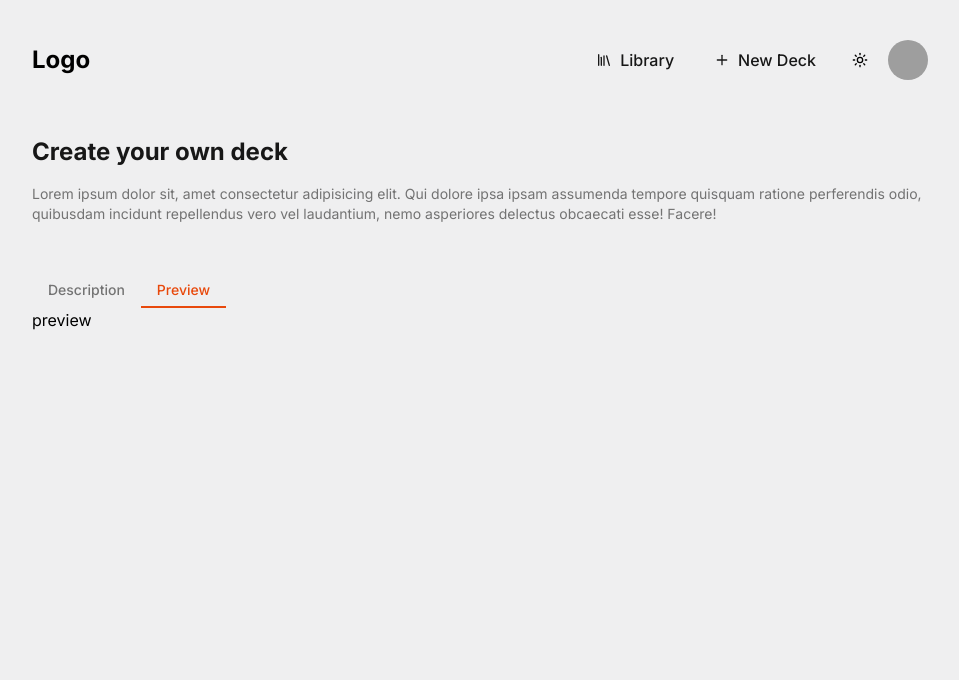
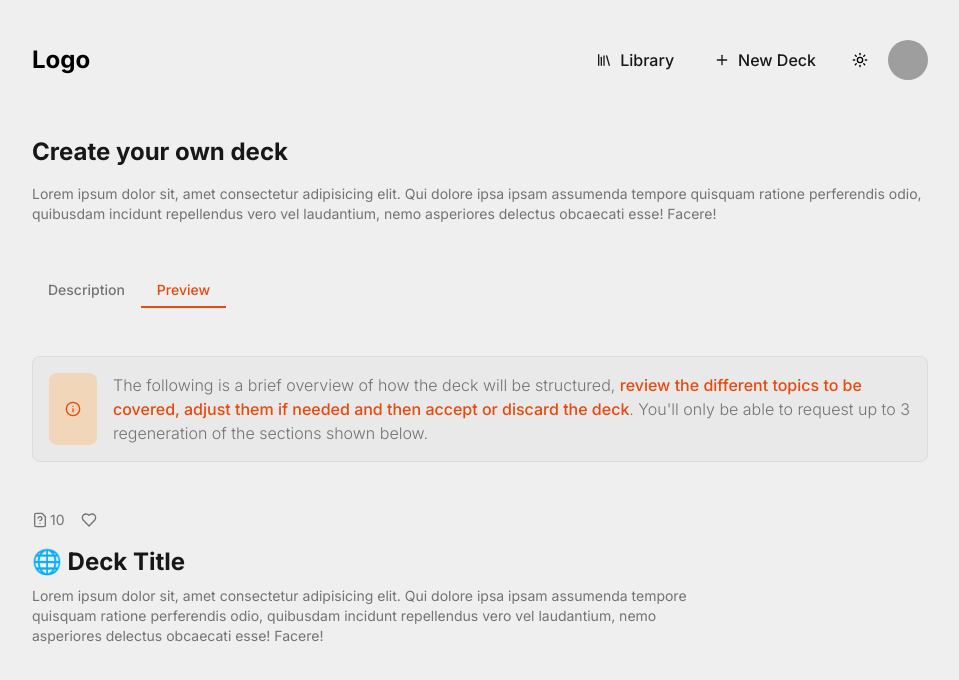
Before and after one commit to cacosat/ed-front, a Next.js app: page /deck/create in a window 1280 px wide. Both pictures are taken after a click on the button "Preview". Shown: the top 680 px of the page, without its empty margins (160-1119 px from the left). Built offline with nearby package versions, Linux system fonts and the light colour scheme; grey boxes are pictures that could not be loaded.

Commit message:
creation preview

```diff
--- a/app/components/DeckHubHeader.jsx
+++ b/app/components/DeckHeader.jsx
@@ -4,11 +4,11 @@ import {
     Heart
  } from "lucide-react";
 
-export default function DeckHubHeader({ props }){
+export default function DeckHeader({ title, description, className }){
     const numOfQuestions = 10;
 
     return (
-        <div className="flex flex-col gap-4 py-12">
+        <div className={`flex flex-col gap-4 py-12 ${className}`}>
             <div className="flex gap-4 justify-start items-center text-sm text-text-secondary-light dark:text-text-secondary-dark">
                 {/* icons: questions and heart */}
                 <div className="flex gap-[2px] items-center">
@@ -19,12 +19,12 @@ export default function DeckHubHeader({ props }){
                     <Heart className="" size={16} strokeWidth={2} />
                 </div>
             </div>
-            <div className="flex flex-col gap-2 md:max-w-[75%]">
+            <div className={`flex flex-col gap-2`}>
                 <p className="font-bold text-2xl text-text-primary-light dark:text-text-primary-dark">
-                    🌐 Deck Title
+                    {title}
                 </p>
                 <p className="font-normal text-sm text-text-secondary-light dark:text-text-secondary-dark">
-                    Lorem ipsum dolor sit, amet consectetur adipisicing elit. Qui dolore ipsa ipsam assumenda tempore quisquam ratione perferendis odio, quibusdam incidunt repellendus vero vel laudantium, nemo asperiores delectus obcaecati esse! Facere!
+                    {description}
                 </p>
             </div>
         </div>
--- a/app/deck/[id]/edit/page.js
+++ b/app/deck/[id]/edit/page.js
@@ -1,7 +1,7 @@
 'use client'
 import React from "react";
 import { useState, useEffect, useRef } from "react";
-import DeckHubHeader from "@/app/components/DeckHubHeader";
+import DeckHeader from "@/app/components/DeckHeader";
 import EditQuestion from "@/app/components/EditQuestion";
 import CustomButton from "@/app/components/CustomButton";
 import Tabs from '@/app/components/Tabs.jsx'
@@ -51,7 +51,11 @@ export default function DeckEdit({ params, data, children }) {
 
     return (
         <div>
-            <DeckHubHeader />
+            <DeckHeader
+                title={'🌐 Deck Title'}
+                description={'Lorem ipsum dolor sit, amet consectetur adipisicing elit. Qui dolore ipsa ipsam assumenda tempore quisquam ratione perferendis odio, quibusdam incidunt repellendus vero vel laudantium, nemo asperiores delectus obcaecati esse! Facere!'}
+                className={'md:max-w-[75%]'}
+            />
             <Tabs
                 tabsObj={tabs}
                 active={active}
--- a/app/deck/create/page.js
+++ b/app/deck/create/page.js
@@ -5,6 +5,7 @@ import { useState, useEffect } from "react";
 import { InfoCard, DifficultyCard } from "@/app/components/Card";
 import Tabs from "@/app/components/Tabs";
 import CustomButton from "@/app/components/CustomButton";
+import DeckHeader from "@/app/components/DeckHeader";
 
 export default function DeckCreate({ children }) {
     const [keyWords, setKeyWords] = useState('');
@@ -32,13 +33,13 @@ export default function DeckCreate({ children }) {
     }
     const tabs = {
         'Description': (
-            <div className="flex flex-col gap-16 py-16">
+            <div className="flex flex-col gap-12 py-12">
                 <InfoCard>
                     <p>Provide a <span className="text-accent font-medium">detailed description of what you want to be the deck's main topic</span>. This should be primarily focused on the topic you want, but for better results try and also describe the broader field or area in which it is placed.</p>
                 </InfoCard>
                 <div>
                     <form onSubmit={handleSubmit}>
-                        <div className="flex flex-col gap-16">
+                        <div className="flex flex-col gap-12">
                             <div className="flex flex-col gap-4">
                                 <div className="flex flex-col gap-2">
                                     <label htmlFor="deckDescription" className="text-base text-text-primary-light dark:text-text-primary-dark">What do you want to learn about?<span className="text-accent">*</span></label>
@@ -57,7 +58,7 @@ export default function DeckCreate({ children }) {
                                     <p className="self-end text-text-secondary-light dark:text-text-secondary-dark text-xs font-extralight">{`${description.length}/3000`}</p>
                                 </div>
                             </div>
-                            <div className="flex flex-col gap-4 mt-4">
+                            <div className="flex flex-col gap-4">
                                 <div className="flex flex-col gap-2">
                                     <label htmlFor="deckDescription" className="text-base text-text-primary-light dark:text-text-primary-dark">Key Words<span className="text-accent">*</span></label>
                                     <p className="text-sm text-text-secondary-light dark:text-text-secondary-dark">These will be used to guide the generation of the deck.</p>
@@ -110,8 +111,17 @@ export default function DeckCreate({ children }) {
             </div>
         ),
         'Preview': (
-            <div>
-                preview
+            <div className="flex flex-col gap-12 py-12">
+                <InfoCard>
+                    <p>The following is a brief overview of how the deck will be structured, <span className="text-accent font-medium">review the different topics to be covered, adjust them if needed and then accept or discard the deck</span>. You'll only be able to request up to 3 regeneration of the sections shown below.</p>
+                </InfoCard>
+                <div>
+                    <DeckHeader
+                        title={'🌐 Deck Title'}
+                        description={'Lorem ipsum dolor sit, amet consectetur adipisicing elit. Qui dolore ipsa ipsam assumenda tempore quisquam ratione perferendis odio, quibusdam incidunt repellendus vero vel laudantium, nemo asperiores delectus obcaecati esse! Facere!'}
+                        className={'md:max-w-[75%] !p-0'}
+                    />
+                </div>
             </div>
         ),
     }
```
